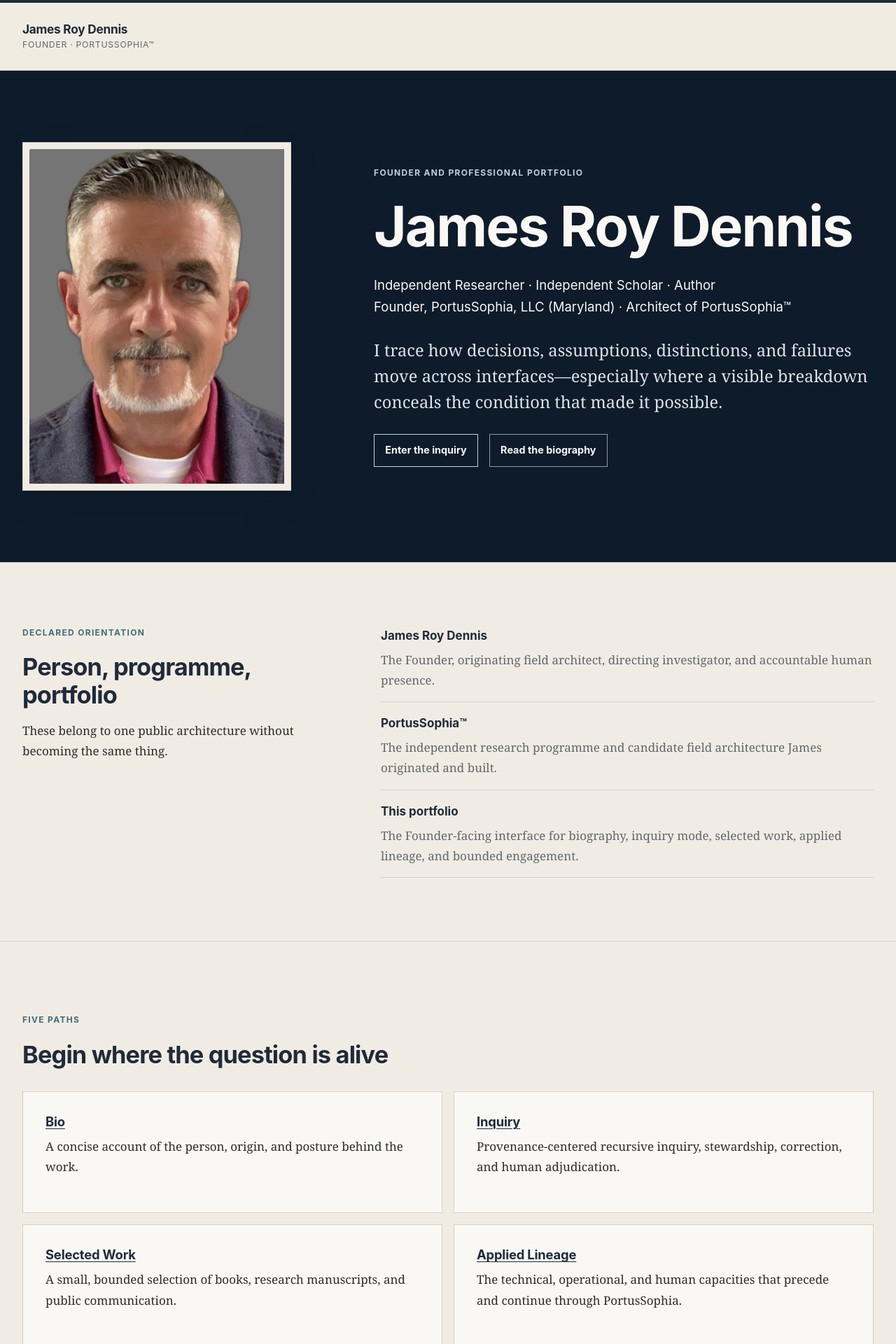
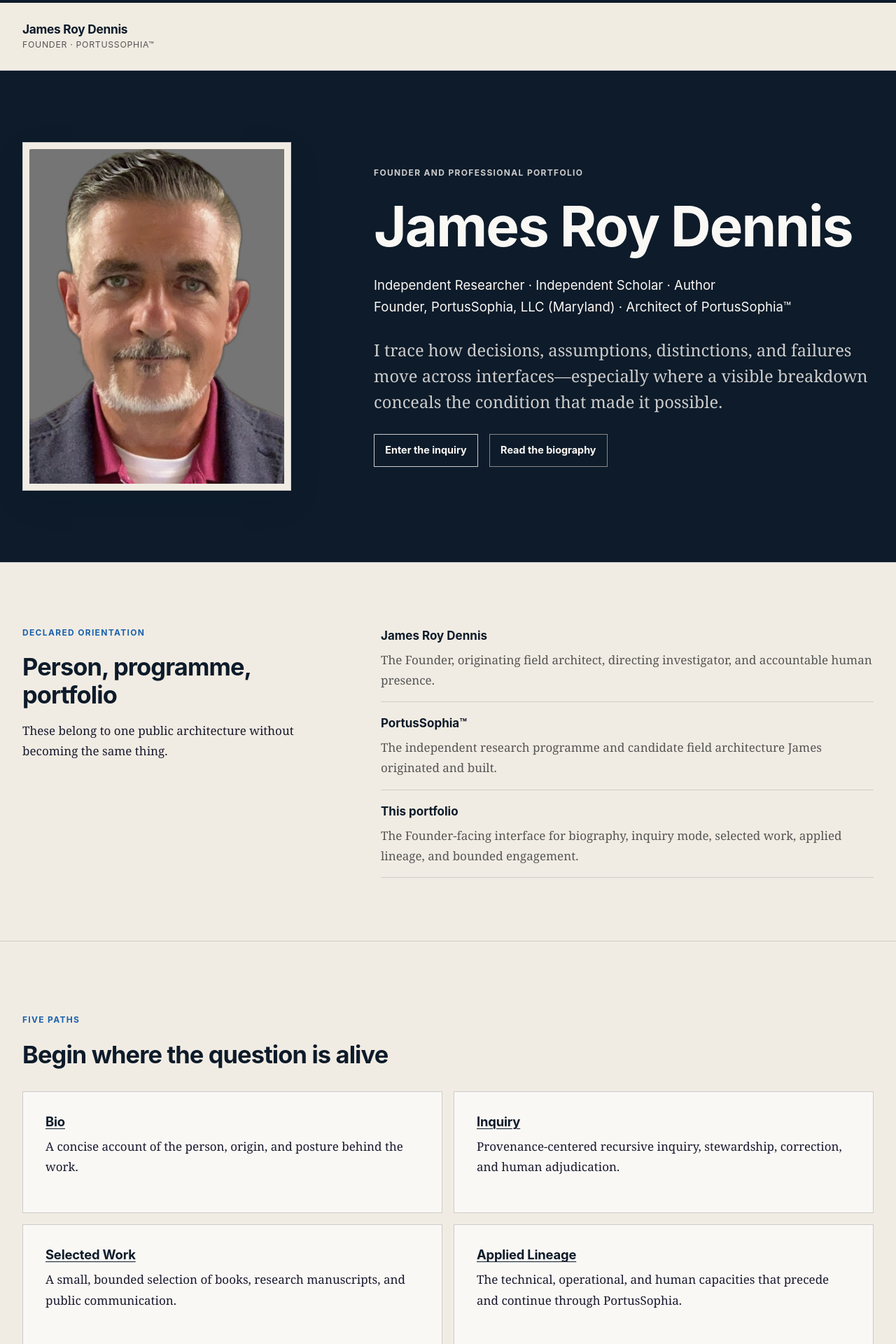
Before and after one commit to portussophia/portussophia-founder, a Jekyll site: the page built from index.md, in a window 1280 px wide. Shown: the top 1920 px of the page at 70% size. Built offline with Jekyll 4.4.1, drawn with Linux system fonts in a browser that asks for light colours.

Commit message:
altered font colors to match public

```diff
--- a/assets/css/site.css
+++ b/assets/css/site.css
@@ -1,13 +1,19 @@
 :root {
+  --ps-navy: #0d1b2a;
+  --ps-gold: #f0b53f;
+  --ps-dark: #1a1a2e;
+  --ps-soft: #555555;
+  --ps-grey: #cccccc;
+  --ps-mgrey: #888888;
+  --ps-link: #1a61ad;
   --parchment: #faf8f5;
   --paper: #f1ece3;
-  --slate: #2c2c2c;
-  --warm-slate: #62676d;
-  --navy: #1f2b3a;
-  --public-navy: #0d1b2a;
-  --teal: #3d6e7a;
+  --slate: var(--ps-dark);
+  --warm-slate: var(--ps-soft);
+  --navy: var(--ps-navy);
+  --link: var(--ps-link);
   --copper: #8f6b4d;
-  --rule: #d8d0c4;
+  --rule: var(--ps-grey);
   --white: #ffffff;
   --serif: Georgia, "Times New Roman", Times, serif;
   --sans: Inter, ui-sans-serif, system-ui, -apple-system, BlinkMacSystemFont, "Segoe UI", sans-serif;
@@ -42,7 +48,7 @@ svg {
 }
 
 a {
-  color: var(--teal);
+  color: var(--link);
   text-decoration-thickness: 0.08em;
   text-underline-offset: 0.18em;
 }
@@ -52,7 +58,7 @@ a:hover {
 }
 
 :focus-visible {
-  outline: 3px solid var(--teal);
+  outline: 3px solid var(--link);
   outline-offset: 4px;
 }
 
@@ -154,7 +160,7 @@ a:hover {
 
 .nav-list a[aria-current="page"] {
   color: var(--navy);
-  border-bottom-color: var(--teal);
+  border-bottom-color: var(--link);
 }
 
 .site-main {
@@ -166,7 +172,7 @@ a:hover {
 }
 
 .page-intro-band {
-  background: var(--public-navy);
+  background: var(--navy);
 }
 
 .page-header {
@@ -179,11 +185,11 @@ a:hover {
 }
 
 .page-intro-band .eyebrow {
-  color: #b9d4da;
+  color: var(--ps-grey);
 }
 
 .page-intro-band .page-intro {
-  color: #dfe3e7;
+  color: var(--ps-grey);
 }
 
 .page-content {
@@ -257,7 +263,7 @@ blockquote {
 .eyebrow,
 .section-label,
 .standing {
-  color: var(--teal);
+  color: var(--link);
   font-family: var(--sans);
   font-size: 0.75rem;
   font-weight: 740;
@@ -283,7 +289,7 @@ blockquote {
 }
 
 .home-hero-band {
-  background: var(--public-navy);
+  background: var(--navy);
 }
 
 .home-hero-band h1,
@@ -292,25 +298,25 @@ blockquote {
 }
 
 .home-hero-band .eyebrow {
-  color: #b9d4da;
+  color: var(--ps-grey);
 }
 
 .home-hero-band .lede {
-  color: #dfe3e7;
+  color: var(--ps-grey);
 }
 
 .home-hero-band .button-link {
-  border-color: #b9d4da;
+  border-color: var(--ps-grey);
   color: var(--parchment);
 }
 
 .home-hero-band .button-link:hover {
   background: var(--parchment);
-  color: var(--public-navy);
+  color: var(--navy);
 }
 
 .home-hero-band .button-link.secondary {
-  border-color: #8e9aa5;
+  border-color: var(--ps-mgrey);
 }
 
 .portrait-frame {
@@ -319,7 +325,7 @@ blockquote {
   padding: 0.55rem;
   border: 1px solid var(--rule);
   background: var(--paper);
-  box-shadow: 0 1rem 2.8rem rgba(31, 43, 58, 0.09);
+  box-shadow: 0 1rem 2.8rem rgba(13, 27, 42, 0.09);
 }
 
 .portrait-frame img {
@@ -358,7 +364,7 @@ blockquote {
   align-items: center;
   min-height: 2.8rem;
   padding: 0.62rem 0.95rem;
-  border: 1px solid var(--teal);
+  border: 1px solid var(--link);
   color: var(--navy);
   font-size: 0.9rem;
   font-weight: 700;
@@ -366,7 +372,7 @@ blockquote {
 }
 
 .button-link:hover {
-  background: var(--teal);
+  background: var(--link);
   color: var(--white);
 }
 
@@ -491,7 +497,7 @@ blockquote {
 .bio-versions {
   margin-top: 3rem;
   padding: 1.5rem;
-  border-left: 0.22rem solid var(--teal);
+  border-left: 0.22rem solid var(--link);
   background: var(--paper);
 }
 
@@ -566,7 +572,7 @@ blockquote {
   padding-block: 2.6rem;
   border-top: 1px solid var(--rule);
   background: var(--navy);
-  color: #dfe3e7;
+  color: var(--ps-grey);
   font-family: var(--sans);
   font-size: 0.85rem;
 }
@@ -604,7 +610,7 @@ blockquote {
 }
 
 .site-footer a {
-  color: #b9d4da;
+  color: var(--ps-grey);
 }
 
 @media (max-width: 64rem) {
@@ -647,7 +653,7 @@ blockquote {
     padding: 0.55rem;
     border: 1px solid var(--rule);
     background: var(--paper);
-    box-shadow: 0 1rem 2rem rgba(31, 43, 58, 0.14);
+    box-shadow: 0 1rem 2rem rgba(13, 27, 42, 0.14);
   }
 
   .site-nav:not([open]) nav {
@@ -666,7 +672,7 @@ blockquote {
 
   .nav-list a[aria-current="page"] {
     border-bottom: 0;
-    border-left-color: var(--teal);
+    border-left-color: var(--link);
     background: var(--paper);
   }
 }
@@ -676,7 +682,7 @@ blockquote {
 }
 
 .dinner-header-band {
-  background: var(--public-navy);
+  background: var(--navy);
 }
 
 .dinner-header {
@@ -703,7 +709,7 @@ blockquote {
 .dinner-series {
   grid-area: series;
   margin: 0 0 0.55rem;
-  color: #b9d4da;
+  color: var(--ps-grey);
   font-size: 1.08rem;
 }
 
@@ -721,7 +727,7 @@ blockquote {
   grid-area: intro;
   max-width: 36rem;
   margin: 1rem 0 0;
-  color: #dfe3e7;
+  color: var(--ps-grey);
   font-size: clamp(1.08rem, 2vw, 1.3rem);
   font-style: italic;
 }
```
